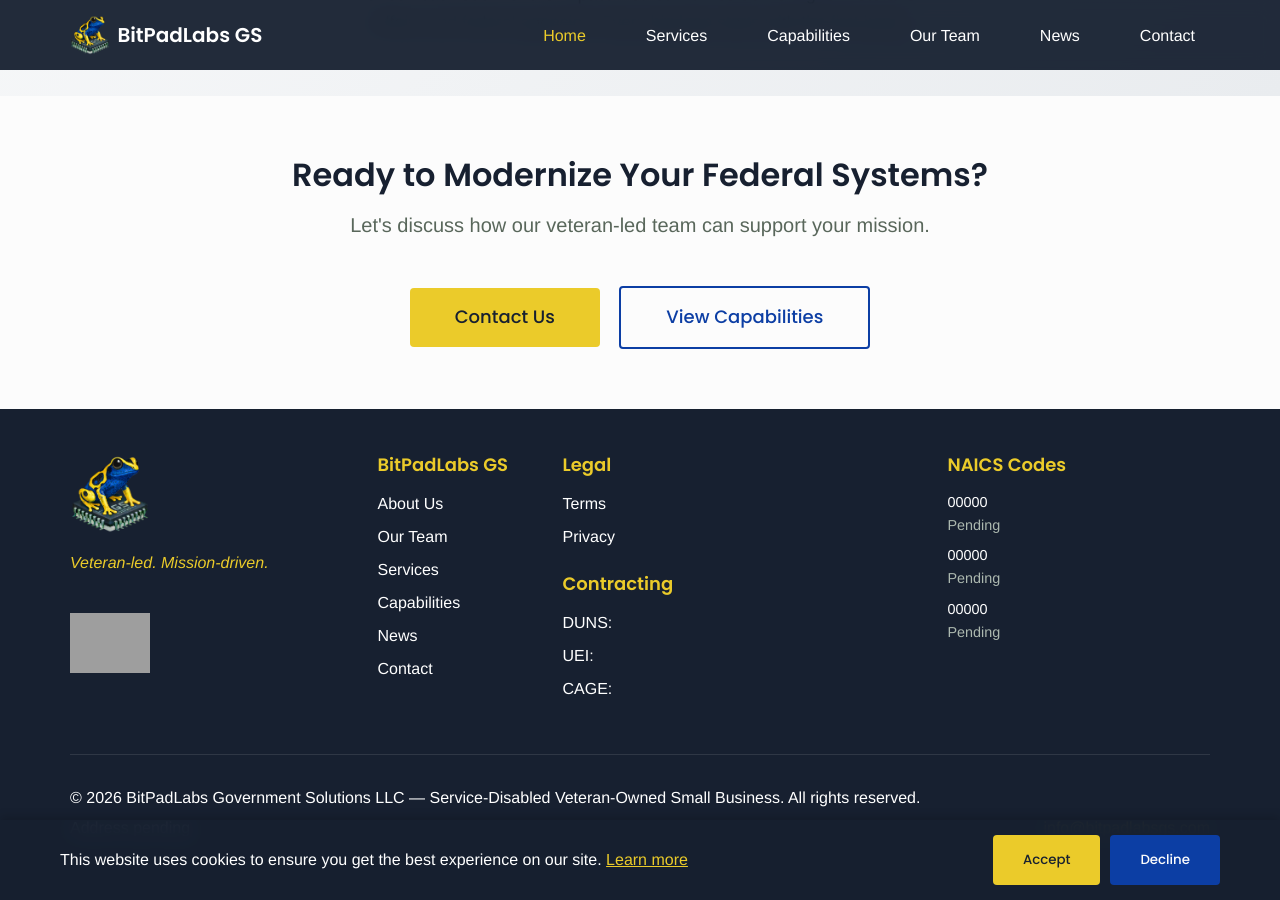
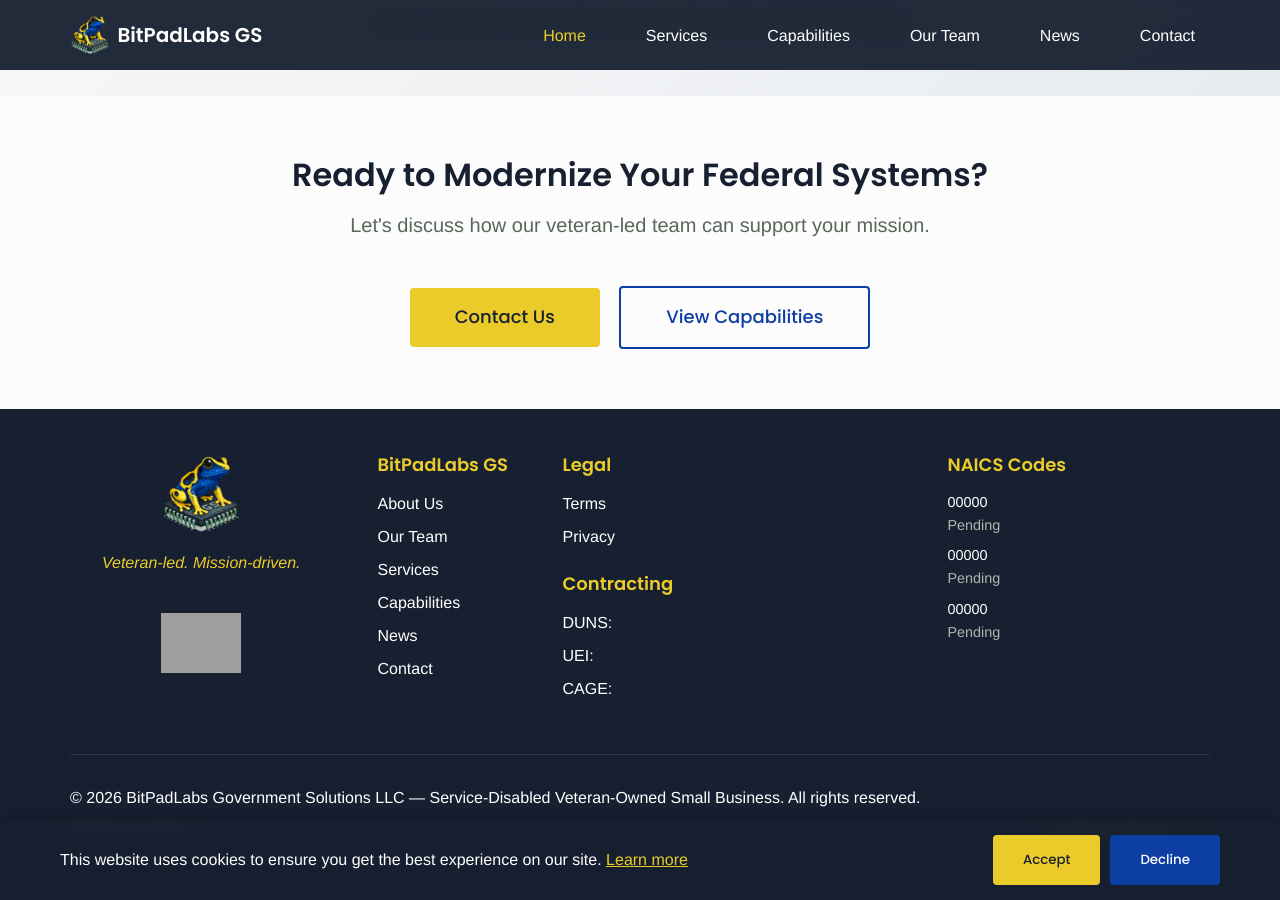
Before and after one commit to BitPadLabs/bitpadlabsgs-site, a Jekyll site: the page built from index.html, in a window 1280 px wide and 900 px high, scrolled down 2202 px. Built offline with Jekyll 4.4.1, drawn with Linux system fonts in a browser that asks for light colours; grey boxes are pictures that could not be loaded.

Commit message:
Center align footer logo section
Added inline style to center the footer logo and related content for improved visual alignment.

```diff
--- a/_includes/footer.html
+++ b/_includes/footer.html
@@ -1,7 +1,7 @@
 <footer class="site-footer">
   <div class="container">
     <div class="footer-content">
-      <div class="footer-logo">
+      <div class="footer-logo" style="text-align: center;">
         <img src="{{ "/assets/images/frog-trimmed.png" | relative_url }}" alt="BitPadLabs GS Logo" style="height: 80px; margin-bottom: 0.5rem;">
         <p class="tagline">Veteran-led. Mission-driven.</p>
         <img src="{{ "/assets/images/sba-decals-and-icons/Service-Disabled Veteran-Owned-Certified.png" | relative_url }}" alt="SDVOSB Certified" style="height: 60px; margin-top: 0.5rem;">
```
